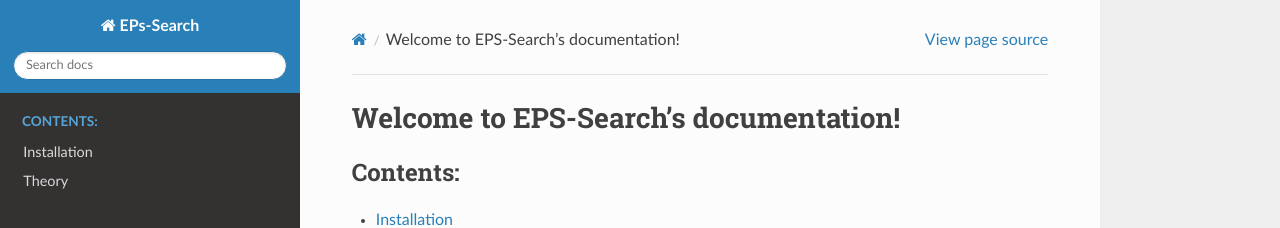
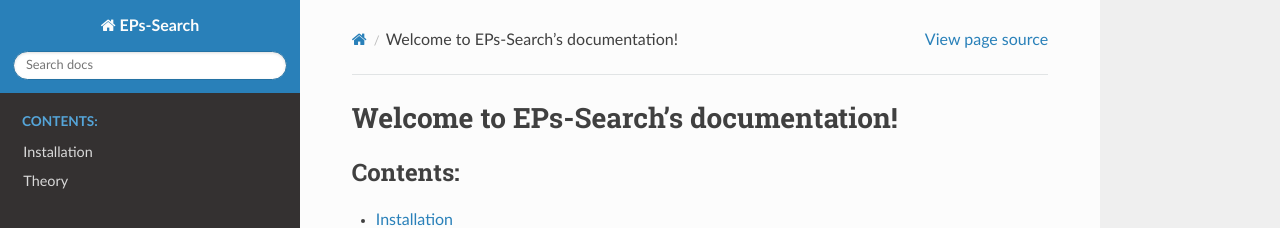
Before and after one commit to Search-for-EPs/Search-for-EPs, a Sphinx documentation site: the page built from docs/source/index.rst, in a window 1280 px wide. Shown: the top 228 px of the page. Built offline with Sphinx 7.4.7 and the Read the Docs theme 2.0.0, drawn with Linux system fonts in a browser that asks for light colours.

```diff
--- a/docs/source/index.rst
+++ b/docs/source/index.rst
@@ -3,7 +3,7 @@
    You can adapt this file completely to your liking, but it should at least
    contain the root `toctree` directive.
 
-Welcome to EPS-Search's documentation!
+Welcome to EPs-Search's documentation!
 ======================================
 
 .. toctree::
```
